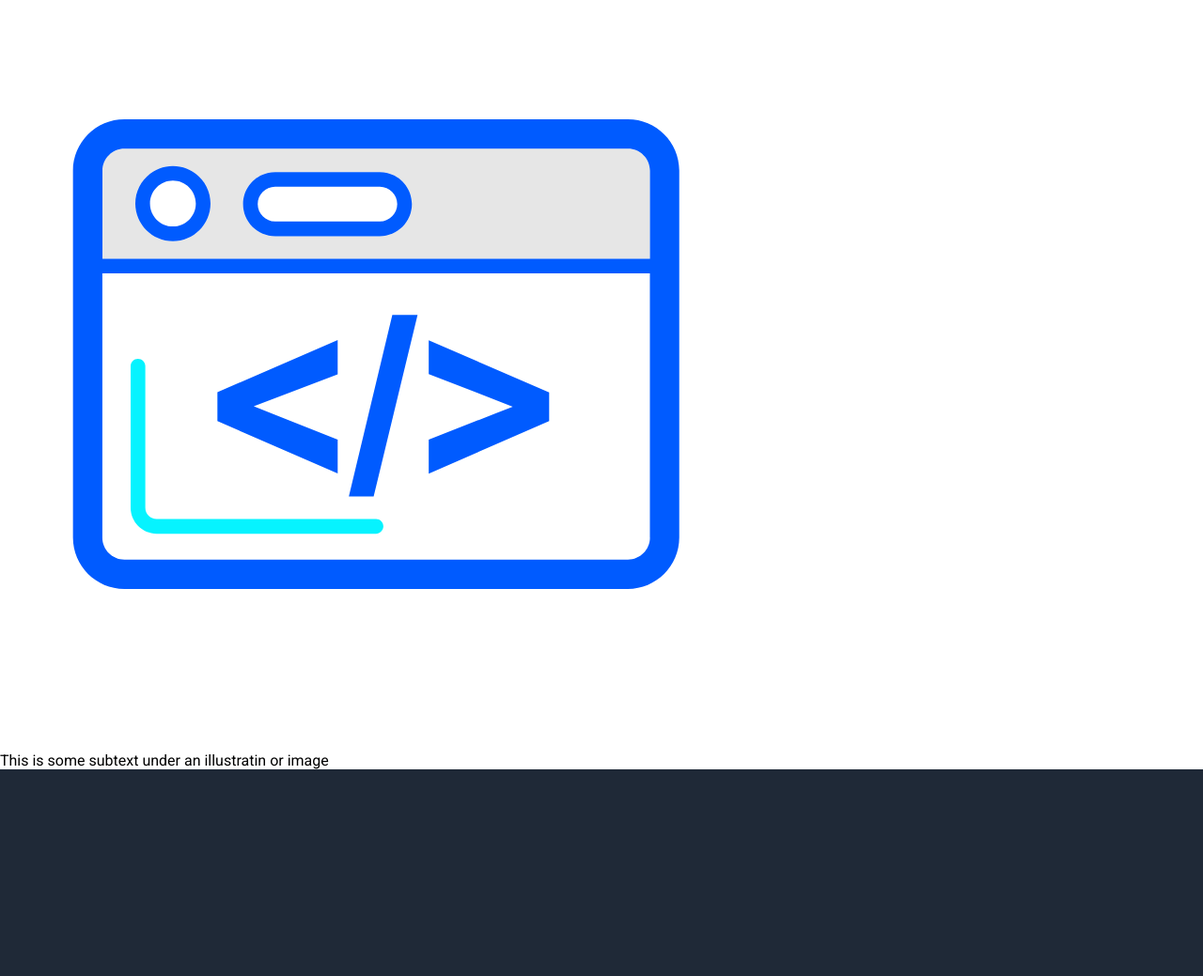
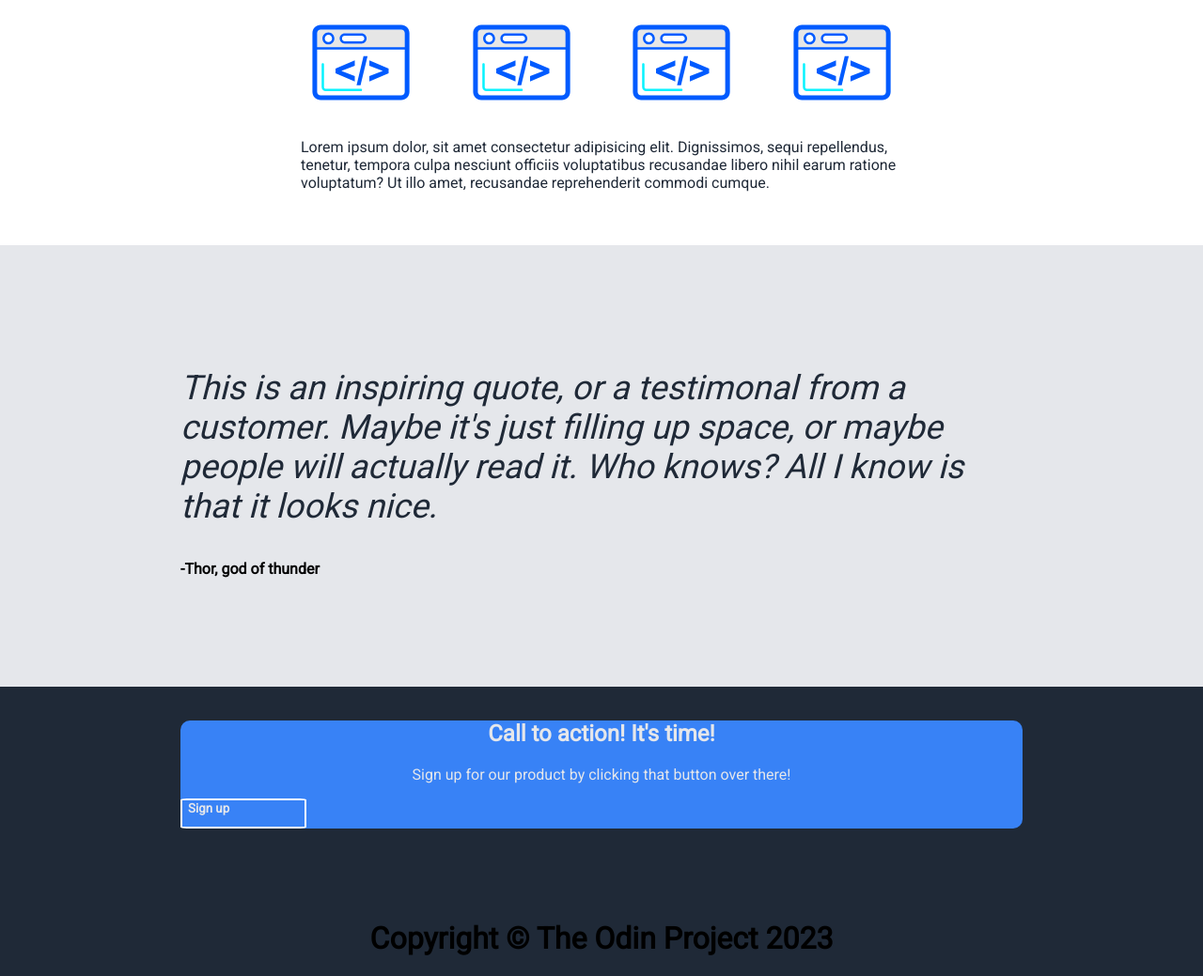
Before and after one commit to Phomhado/odin-landing-page, a plain HTML site: page index.html in a window 1280 px wide. Shown: the part 577-1616 px from the top of the page at 94% size. Before the commit the page ends 1412 px from the top, so only its background shows below. Drawn offline with Linux system fonts and the light colour scheme.

Commit message:
Finished the website

```diff
--- a/index.html
+++ b/index.html
@@ -26,6 +26,7 @@
         </div>
     </header>
     <br>
+    <br>
     <main>
         <br>
         <br>
@@ -34,9 +35,47 @@
             <br>
             <div class="items">
                 <img src="/images/availability-svgrepo-com.svg" alt="Random image">
-                <p>This is some subtext under an illustratin or image</p>
+                <img src="/images/availability-svgrepo-com.svg" alt="Random image">
+                <img src="/images/availability-svgrepo-com.svg" alt="Random image">
+                <img src="/images/availability-svgrepo-com.svg" alt="Random image">
+            </div>
+            <div class="main-text">
+                <p>Lorem ipsum dolor, sit amet consectetur adipisicing elit. Dignissimos, sequi repellendus, tenetur, tempora culpa nesciunt officiis voluptatibus recusandae libero nihil earum ratione voluptatum? Ut illo amet, recusandae reprehenderit commodi cumque.</p>
             </div>
         </div>
+        <br>
+        <br>
+        <br>
     </main>
+    <aside>
+        <br>
+        <br>
+        <br>
+        <br>
+        <br>
+        <div class="aside-text">
+            <i><p>This is an inspiring quote, or a testimonal from a customer. Maybe it's just filling up space, or maybe people will actually read it. Who knows? All I know is that it looks nice.</p></i>
+            <h4>-Thor, god of thunder</h4>
+        </div>
+        <br>
+        <br>
+        <br>
+        <br>
+        <br>
+    </aside>
+    <section>
+        <div class="call">
+            <h1>Call to action! It's time!</h1>
+            <p>Sign up for our product by clicking that button over there!</p>
+            <button>Sign up</button>
+        </div>
+    </section>
+    <br>
+    <br>
+    <br>
+    <br>
+    <footer>
+        <h1>Copyright &copy; The Odin Project 2023</h1>
+    </footer>
 </body>
 </html>
--- a/style.css
+++ b/style.css
@@ -60,7 +60,69 @@ main {
     background-color: white;
 }
 .main-info h1 {
-    width: 30%;
+    width: 35%;
     margin: 0 auto;
     height: auto;
+    font-size: 36px;
+    font-weight: bolder;
+    color: #1f2937;
 }
+.items {
+    width: 50%;
+    margin: 0 auto;
+    height: auto;
+    display: flex;
+    justify-content: space-between;
+}
+.items img {
+    width: 20%;
+    height: 20%;
+    flex-direction: row;
+}
+.main-text {
+    width: 50%;
+    margin: 0 auto;
+    height: auto;
+    color: #1f2937;
+}
+aside {
+    background-color: #E5E7Eb;
+    position: relative;
+    bottom: 16px;
+}
+.aside-text {
+    width: 70%;
+    height: auto;
+    margin: 0 auto;
+}
+.aside-text p {
+    font-size: 36px;
+    color: #1f2937;
+}
+.call {
+    background-color: #3882F6;
+    width: 70%;
+    margin: 0 auto;
+    height: 30%;
+    border-radius: 10px;
+    color: #E5E7Eb;
+}
+.call h1, p {
+    display: flex;
+    justify-content: center;
+}
+.call button {
+    background-color: #3882F6;
+    border-radius: 5%;
+    border-style: none;
+    width: 15%;
+    height: 2rem;
+    color: #E5E7Eb;
+    font-weight: bold;
+    border: 2px solid white;
+    display: flex;
+}
+footer h1 {
+    display: flex;
+    justify-content: center;
+}
```
Also changed, not shown: 1 other file.
